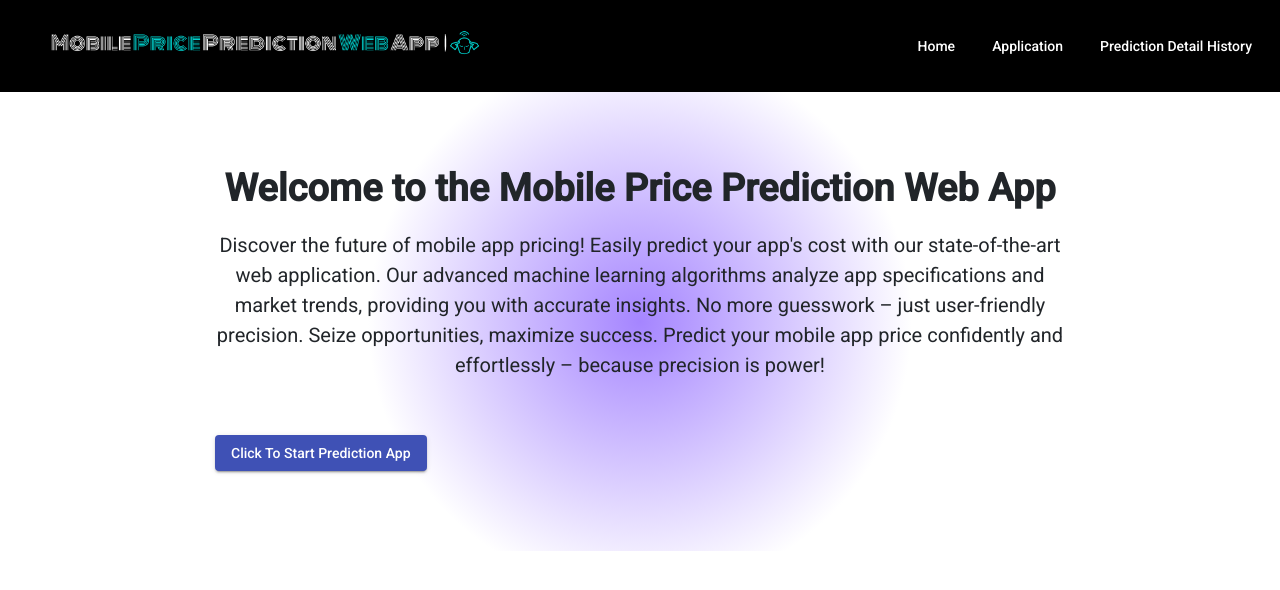
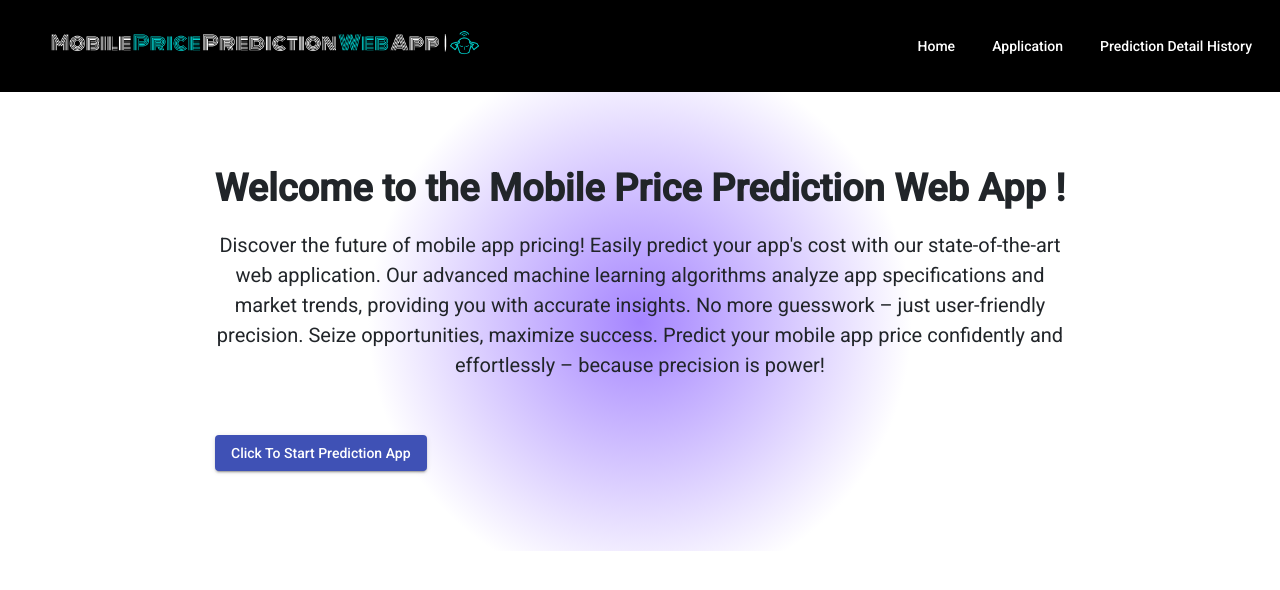
Before and after one commit to wishalNipun/MobilePricePredictionWebAppFrontEnd, an Angular app: page /dashboard/home in a window 1280 px wide. Shown: the top 590 px of the page. Built offline with nearby package versions, Linux system fonts and the light colour scheme.

Commit message:
updated front end

```diff
--- a/src/app/modules/dashboard/components/home/home.component.html
+++ b/src/app/modules/dashboard/components/home/home.component.html
@@ -4,7 +4,7 @@
     <div class="row"  >
       <div class="col-sm-12 align-items-center text-center">
         <h1>
-          Welcome to the Mobile Price Prediction Web App
+          Welcome to the Mobile Price Prediction Web App !
         </h1>
         <p>
           Discover the future of mobile app pricing! Easily predict your app's cost with our state-of-the-art web application. Our advanced machine learning algorithms analyze app specifications and market trends, providing you with accurate insights. No more guesswork – just user-friendly precision. Seize opportunities, maximize success. Predict your mobile app price confidently and effortlessly – because precision is power!      </div>
```
